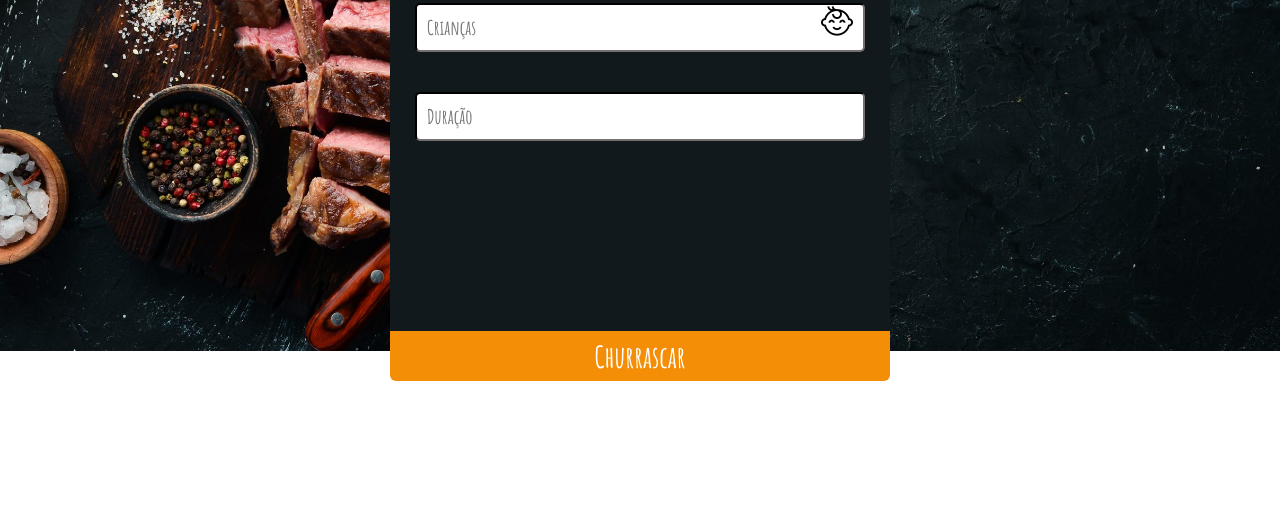
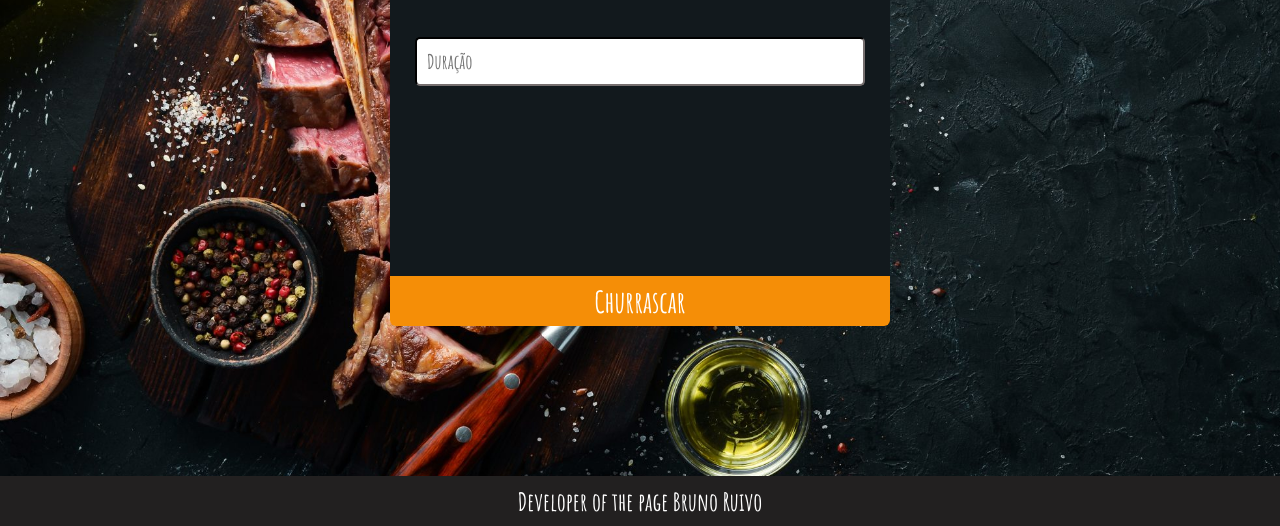
Before and after one commit to brunoruivo05/Projeto-churrascometro, a plain HTML site: page index.html in a window 1280 px wide. Shown: the part 412-938 px from the top of the page. Before the commit the page ends 800 px from the top, so only its background shows below. Drawn offline with Linux system fonts and the light colour scheme; files whose address does not match are found by name.

Commit message:
Adicionado footer

```diff
--- a/index.html
+++ b/index.html
@@ -34,6 +34,10 @@
 
     </main>
 
+    <footer>
+        <p>Developer of the page Bruno Ruivo</p>
+    </footer>
+
     <script src="./script.js"></script>
 </body>
 
--- a/style.css
+++ b/style.css
@@ -26,7 +26,7 @@ body{
     height: 500px;
     margin-left: auto;
     margin-right: auto;
-    margin-top: 200px;
+    margin-top: 145px;
     background-color: rgb(18,25,29);
     border-radius: 5px;
 }
@@ -100,3 +100,17 @@ button{
     display: block;
     margin-top: -200px;
 }
+
+footer{
+    margin-top: 180px;
+    height: 50px;
+    background-color: rgb(34, 32, 32);
+}
+
+footer p {
+    font-size: 25px;
+    color: white;
+    font-family: 'Amatic SC', cursive;
+    padding-top: 10px;
+    text-align: center;
+}
```
